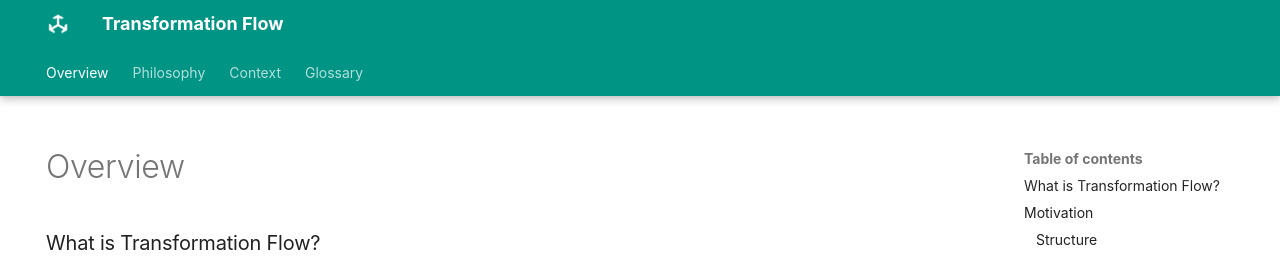
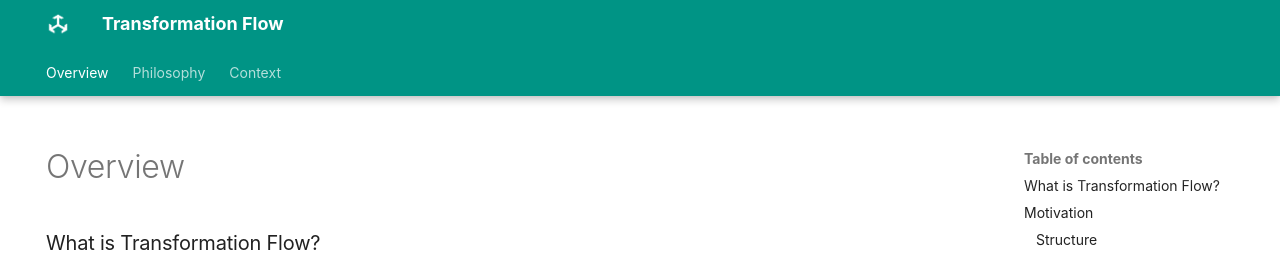
Before and after one commit to transformationflow/transformationflow.github.io, an MkDocs documentation site: the page built from docs/index.md, in a window 1280 px wide. Shown: the top 257 px of the page. Built offline with MkDocs 1.6.1 and Material for MkDocs 9.7.7, drawn with Linux system fonts in a browser that asks for light colours; some web fonts are replaced; comment, search, counter and statistics services are not loaded.

Commit message:
Deleted glossary reference from config

```diff
--- a/mkdocs.yml
+++ b/mkdocs.yml
@@ -24,7 +24,6 @@ nav:
   - Overview: 'index.md'
   - Philosophy: 'the-zen-of-sql.md'
   - Context: 'context.md'
-  - Glossary: 'function-glossary.md'
   # - Guides:
   #   - CSV Ingestion: 'csv-ingestion.md'
   #   - Schema Alignment: 'schema-alignment.md'
```
